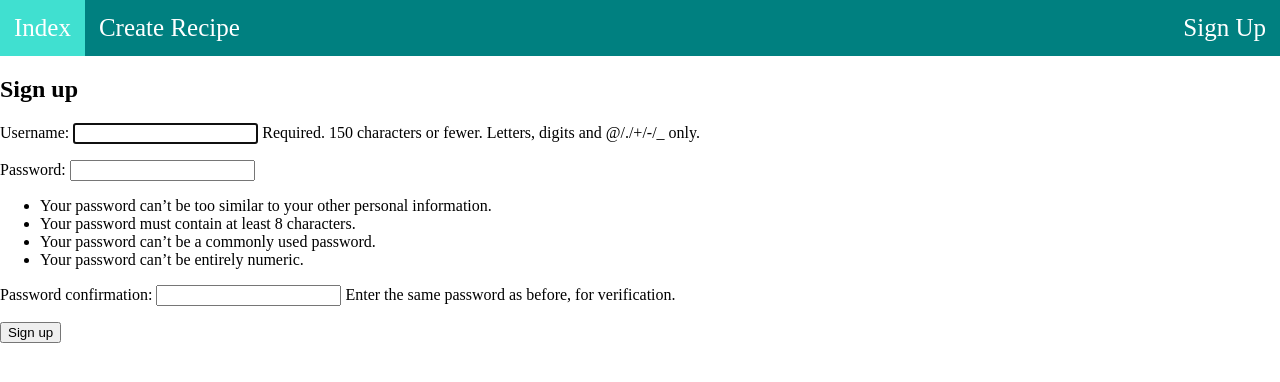
After one commit to L-E-Freeman/RecipeShelf, a Django app: page /recipes/signup in a window 1280 px wide. The commit adds this page. Shown: the top 382 px of the page. Run offline with Django 3.2, Linux system fonts and the light colour scheme.

Commit message:
Prior to attempting a user authorization and authentication system.

```diff
--- a/plan.txt
+++ b/plan.txt
@@ -14,6 +14,11 @@ View recipe that is nicely formatted. Should have title at the top and usual lay
 
 Ingredient -> Needs model whereby ingredient can be added multiple times to one recipe.
 
+--USER PERMISSIONS--
+User needs to sign in. Should only be able to view the recipes that they themselves have created. After
+sign up/ login they should be redirected to the index page where they can see their created recipes.
+
+
 NICE TO HAVES:
 
 - Amount converter
--- a/recipes/static/recipes/base_style.css
+++ b/recipes/static/recipes/base_style.css
@@ -16,6 +16,15 @@
     text-decoration: none;
 }
 
+#signup {
+    float:right;
+    color: white;
+    text-align: center;
+    padding: 14px 14px;
+    font-size: 25px;
+    text-decoration: none;
+}
+
 .topnav a:hover {
     background-color: turquoise;
 }
--- a/recipes/templates/recipes/base.html
+++ b/recipes/templates/recipes/base.html
@@ -14,6 +14,7 @@
         <div class = "topnav">
             <a href = "{% url 'recipes:index' %}">Index</a></li>
             <a href = "{% url 'recipes:create_recipe' %}">Create Recipe</a></li>
+            <a id = "signup" href = "{% url 'recipes:signup' %}">Sign Up</a></li>
         </div>
 
     {% block content %}
--- /dev/null
+++ b/recipes/templates/recipes/signup.html
@@ -0,0 +1,13 @@
+{% extends 'recipes/base.html' %}
+
+{% block content %}
+<h2>Sign up</h2>
+{% if error_message %}
+{{ error_message }}
+{% endif %}
+<form method="post">
+  {% csrf_token %}
+  {{ form.as_p }}
+  <button type="submit">Sign up</button>
+</form>
+{% endblock %}
--- a/recipes/urls.py
+++ b/recipes/urls.py
@@ -7,6 +7,10 @@ from . import views
 
 app_name = 'recipes'
 urlpatterns = [
+    path(
+        'signup',
+        views.signup,
+        name = 'signup'),
     path(
         '',
         views.IndexView.as_view(),
--- a/recipes/views.py
+++ b/recipes/views.py
@@ -3,6 +3,8 @@ from django.shortcuts import get_object_or_404, redirect, render
 from django.http import HttpResponseRedirect
 from django.views import generic
 from django.urls import reverse
+from django.contrib.auth import login, authenticate
+from django.contrib.auth.forms import UserCreationForm
 
 from .forms import (IngredientFormSet, MethodFormSet, RecipeForm)
 from .models import RecipeCard
@@ -115,3 +117,23 @@ def display_recipe(request, recipecard_id):
         'recipe':recipe,
         'ingredients': ingredients,
         'methods':methods})
+
+def signup(request):
+    """Signup page for website."""
+    if request.method == 'GET':
+        form = UserCreationForm()
+        return render(request, 'recipes/signup.html', {'form':form})
+    elif request.method == 'POST':
+        form = UserCreationForm(request.POST)
+        if form.is_valid():
+            form.save()
+            username = form.cleaned_data.get('username')
+            raw_password = form.cleaned_data.get('password1')
+            user = authenticate(username=username, password=raw_password)
+            login(request, user)
+            return HttpResponseRedirect(reverse('recipes:index'))
+        else:
+            error_message = f"The form wasn't valid. Please make sure you"
+            f"follow the instructions carefully."
+            return render(request, 'recipes/signup.html', {'form':form})
+    return
```
Also changed, not shown: recipes/templates/recipes/home_page.html (added, +11 -0 lines), db.sqlite3, recipes/static/recipes/home_page_style.css (added).
